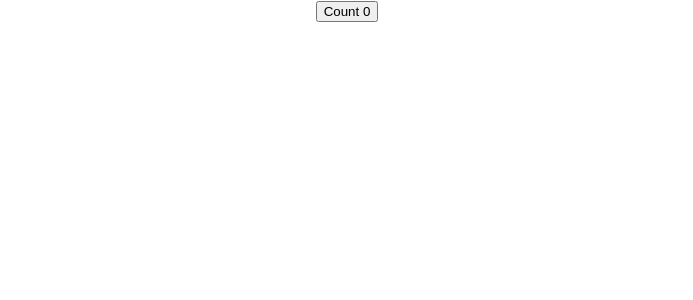
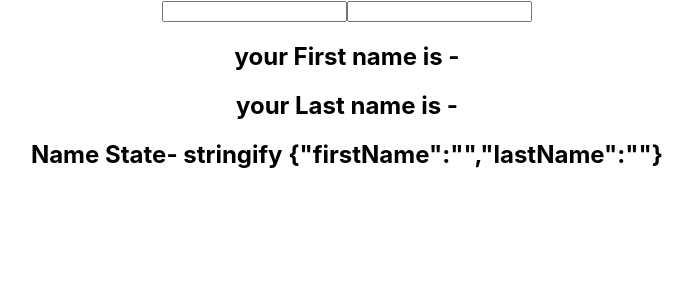
Before and after one commit to Asmaathabet/React-Hooks, a React (Create React App) app: page / in a window 1280 px wide. Shown: the top 300 px of the page, without its empty margins (293-986 px from the left). Built offline with nearby package versions, Linux system fonts and the light colour scheme.

Commit message:
useState with Object

```diff
--- a/src/App.js
+++ b/src/App.js
@@ -1,17 +1,19 @@
 import React from 'react';
 import './App.css';
 // import ClassCounter from './components/ClassCounter';
-import ClassCounterTwo from './components/ClassCounterTwo';
+// import ClassCounterTwo from './components/ClassCounterTwo';
 // import HooksCounter from './components/HooksCounter';
 // import HooksCounterTwo from './components/HooksCounterTwo';
+import HooksCounterThree from './components/HooksCounterThree';
 
 function App() {
   return (
     <div className="App">
       {/* <ClassCounter /> */}
-      <ClassCounterTwo />
+      {/* <ClassCounterTwo /> */}
       {/* <HooksCounter /> */}
       {/* <HooksCounterTwo /> */}
+      <HooksCounterThree />
     </div>
   );
 }
--- /dev/null
+++ b/src/components/HooksCounterThree.js
@@ -0,0 +1,27 @@
+import React, {useState} from 'react'
+
+// use state with Object
+function HooksCounterThree() {
+    const [ name, setName ] = useState({ firstName: '', lastName: ''})
+    return (
+       <form>
+           <input
+            type='text'
+            value={ name.firstName }
+            onChange={e => setName({...name , firstName : e.target.value })} />
+
+           <input
+           type='text'
+           value={ name.lastName }
+           onChange={e => setName({ ...name, lastName : e.target.value })} />
+
+           <h2>  your First name is - {name.firstName} </h2>
+           <h2>  your Last name is - {name.lastName} </h2>
+           {/* state doesn't automatically merge and update the object */}
+           <h2> Name State- stringify {JSON.stringify(name)}</h2>
+
+       </form>
+    )
+}
+
+export default HooksCounterThree
--- a/src/components/HooksCounterTwo.js
+++ b/src/components/HooksCounterTwo.js
@@ -1,5 +1,6 @@
 import React, {useState} from 'react'
 
+// use state with  previous State
 function HooksCounterTwo() {
     const initialCount = 0;
     const [count, setCount] = useState(initialCount);
```
